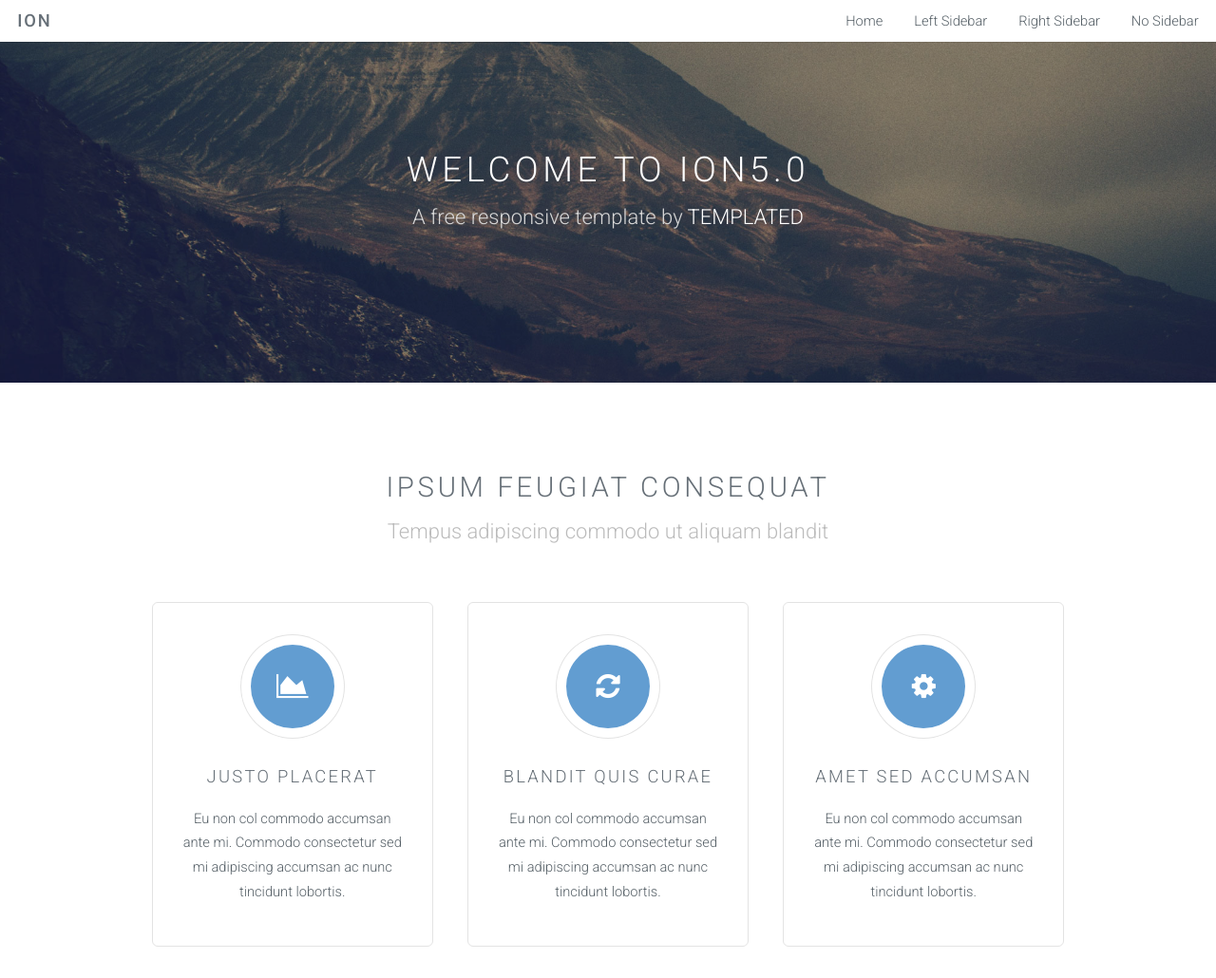
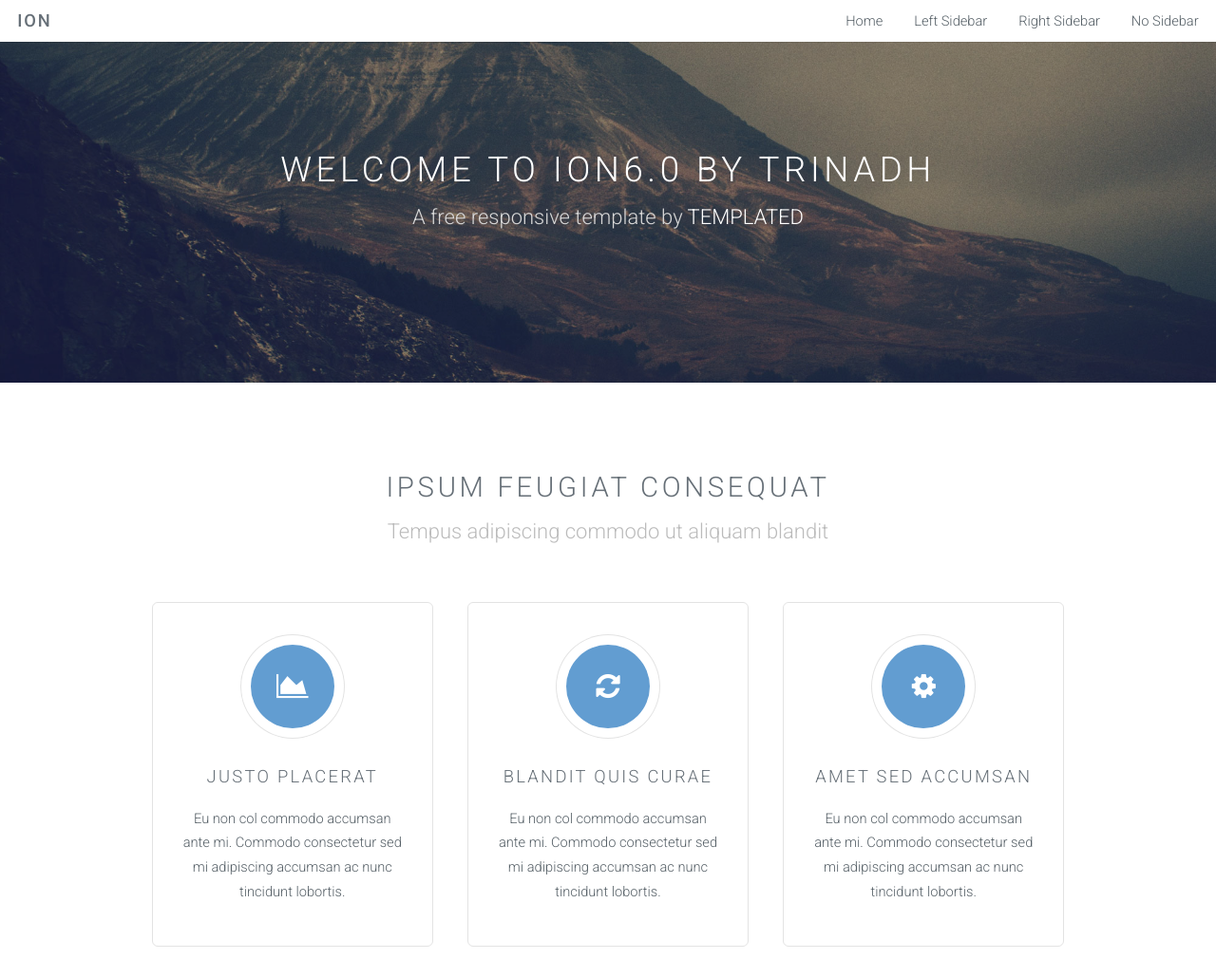
Before and after one commit to mansoor799/codedeploy, a plain HTML site: page src/index.html in a window 1280 px wide. Shown: the top 1030 px of the page at 95% size. Drawn offline with Linux system fonts and the light colour scheme.

Commit message:
header change
header change

```diff
--- a/src/index.html
+++ b/src/index.html
@@ -40,7 +40,7 @@
 		<!-- Banner -->
 			<section id="banner">
 				<div class="inner">
-					<h2>Welcome to Ion5.0</h2>
+					<h2>Welcome to Ion6.0 by Trinadh</h2>
 					<p>A free responsive template by <a href="http://templated.co">TEMPLATED</a></p>
 					<ul class="actions">
 						</ul>
```
